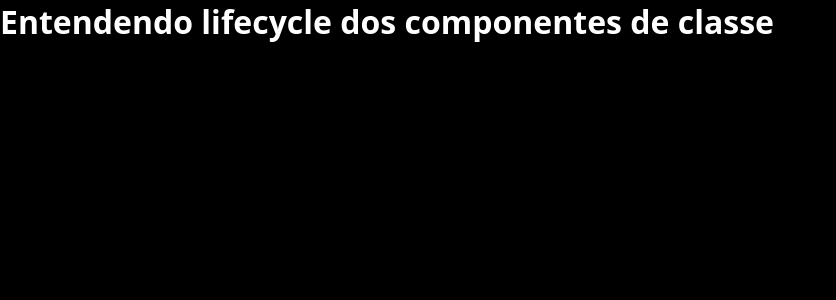
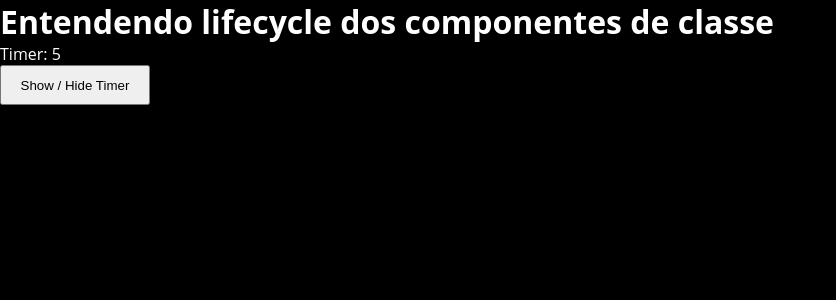
Before and after one commit to Victor-Jacon/course-react-ninja, a React (Create React App) app: page / in a window 1280 px wide. Shown: the top 300 px of the page, without its empty margins (0-836 px from the left). Built offline with nearby package versions, Linux system fonts and the light colour scheme.

Commit message:
testing more lifecycle methods

```diff
--- a/src/App.js
+++ b/src/App.js
@@ -1,14 +1,31 @@
 import React, { Component } from 'react'
 import ClassComponent from './Examples/ClassComponent';
-import Lifecycle from './Examples/Lifecycle';
+import Lifecycle, { Timer } from './Examples/Lifecycle';
 import './index.css';
 
-function App() {
-  return (
-    <div className="App container">
+export class App extends Component {
+
+  constructor () {
+    super()
+    this.state = {
+      showTimer: true
+    }
+  }
+
+  render() {
+    return (
+      <div className="App container">
       <Lifecycle />
+
+      {this.state.showTimer && <Timer />}
+      <button onClick={() => {
+        this.setState({ showTimer: !this.state.showTimer })
+      }} >
+        Show / Hide Timer
+      </button> {/* [Timer 2] Neste botão eu determino se o timer vai aparecer ou não. */}
     </div>
-  );
+    )
+  }
 }
 
 export default App;
--- a/src/Examples/Lifecycle.js
+++ b/src/Examples/Lifecycle.js
@@ -1,4 +1,35 @@
 import React, { Component } from 'react'
+
+export class Timer extends Component {
+
+  constructor() {
+    super()
+    this.state = {
+      time: 0
+    }
+  }
+
+  // [Timer 1] O componentDidMount executa apenas uma vez. Por isso ao invés de usar setTimeout, usamos setInterval.
+  // [Timer 3] O setinterval vai continuar executando mesmo que o timer saia da tela. É importante sempre criar uma contrapartida de limpeza de métodos como esse, pra evitar erros e memory leaks.
+  // [Timer 4] Passo a referência do setInterval para o timer
+  componentDidMount() {
+    this.timer = setInterval(() => this.setState({ time: this.state.time + 1 }), 1000)
+  }
+
+  componentWillUnmount() {
+    clearInterval(this.timer)
+  }
+
+  render() {
+    return (
+      <div>
+        Timer: {this.state.time}
+
+        <br />
+      </div>
+    )
+  }
+}
 
 export class Lifecycle extends Component {
 
@@ -6,8 +37,15 @@ export class Lifecycle extends Component {
     super()
   }
 
+  // Executa do lado do front e do server
   componentWillMount() {
+  }
 
+  // Executa apenas no front
+  componentDidMount() {
+  }
+
+  componentWillUnmount() {
   }
 
   /*
```
